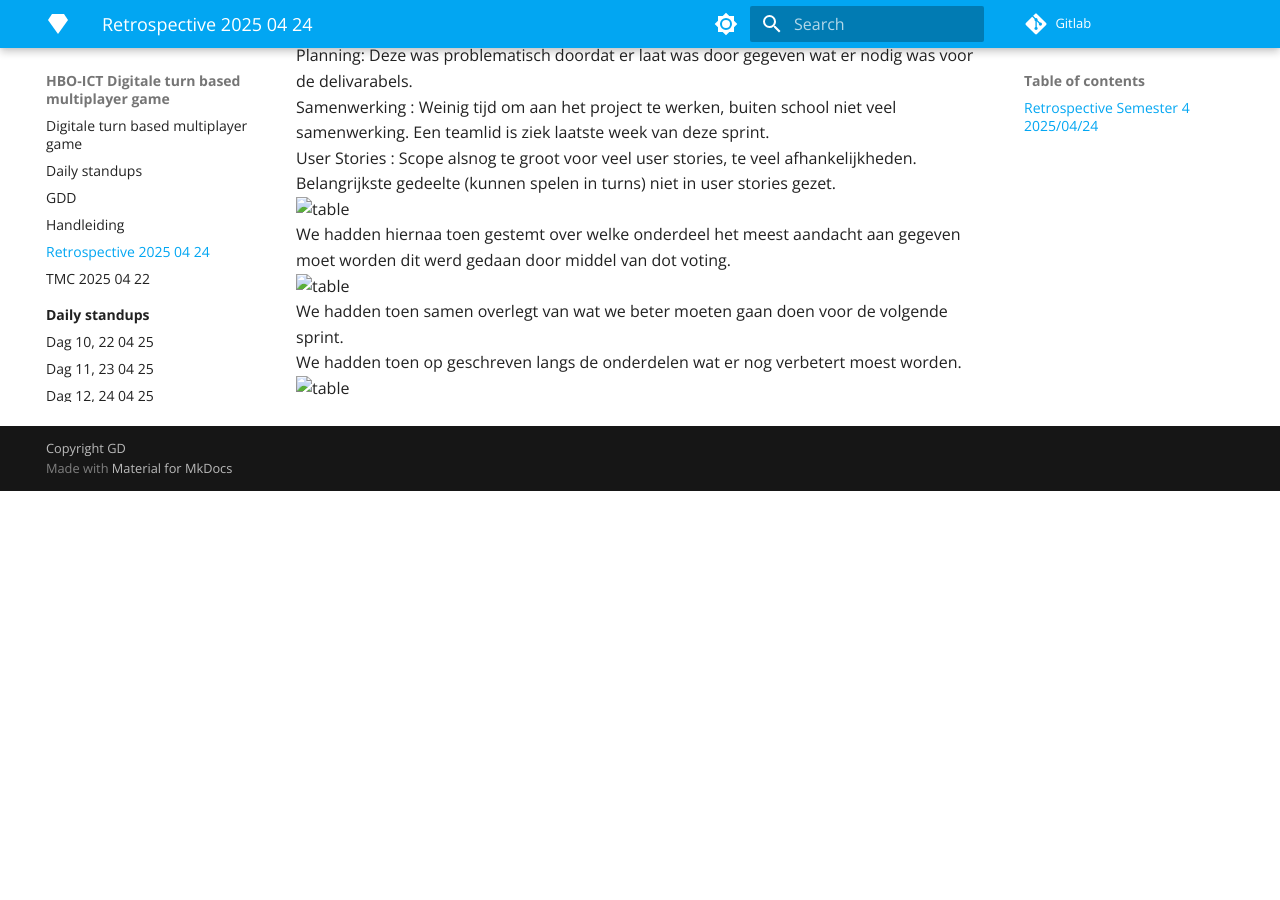
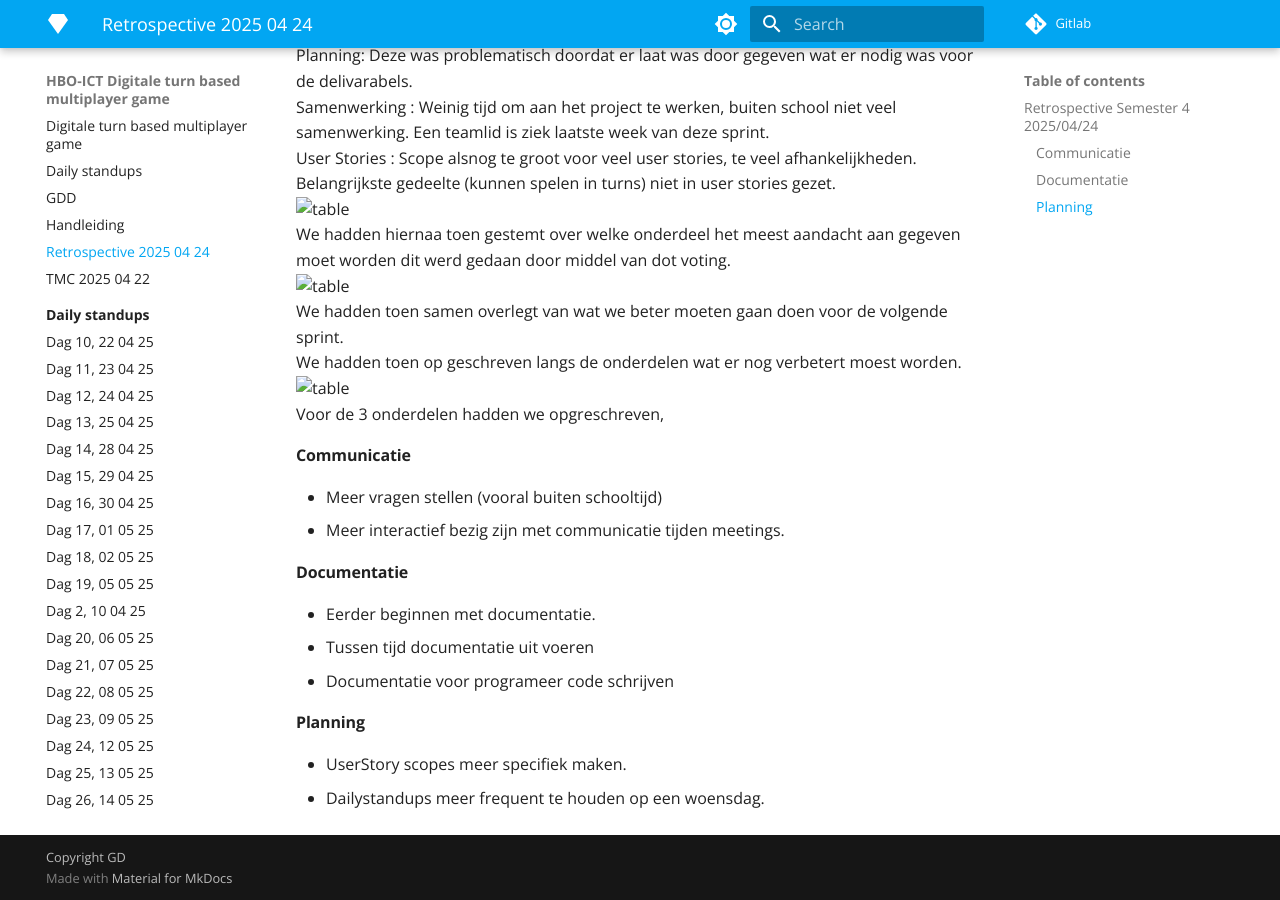
Before and after one commit to lieuweZ/HexFront, an MkDocs documentation site: the page built from docs/Retrospective 2025 04 24.md, in a window 1280 px wide and 900 px high, scrolled down 531 px. Built offline with MkDocs 1.6.1 and Material for MkDocs 9.7.7, drawn with Linux system fonts in a browser that asks for light colours; nearby versions of some CDN libraries; library files that are not in the unit come from our copies; before the commit the page ends 1022 px from its top, so only the background shows below that.

Commit message:
Edit Retrospective 2025 04 24.md

```diff
--- a/docs/Retrospective 2025 04 24.md
+++ b/docs/Retrospective 2025 04 24.md
@@ -20,3 +20,14 @@ We hadden hiernaa toen gestemt over welke onderdeel het meest aandacht aan gegev
 We hadden toen samen overlegt van wat we beter moeten gaan doen voor de volgende sprint.<br>
 We hadden toen op geschreven langs de onderdelen wat er nog verbetert moest worden.<br>
 ![table](/docs/images/retrospective3.png "Retrospective")<br>
+Voor de 3 onderdelen hadden we opgreschreven,
+#### Communicatie
+- Meer vragen stellen (vooral buiten schooltijd)
+- Meer interactief bezig zijn met communicatie tijden meetings.
+#### Documentatie
+- Eerder beginnen met documentatie.
+- Tussen tijd documentatie uit voeren
+- Documentatie voor programeer code schrijven
+#### Planning
+- UserStory scopes meer specifiek maken.
+- Dailystandups meer frequent te houden op een woensdag.
```
